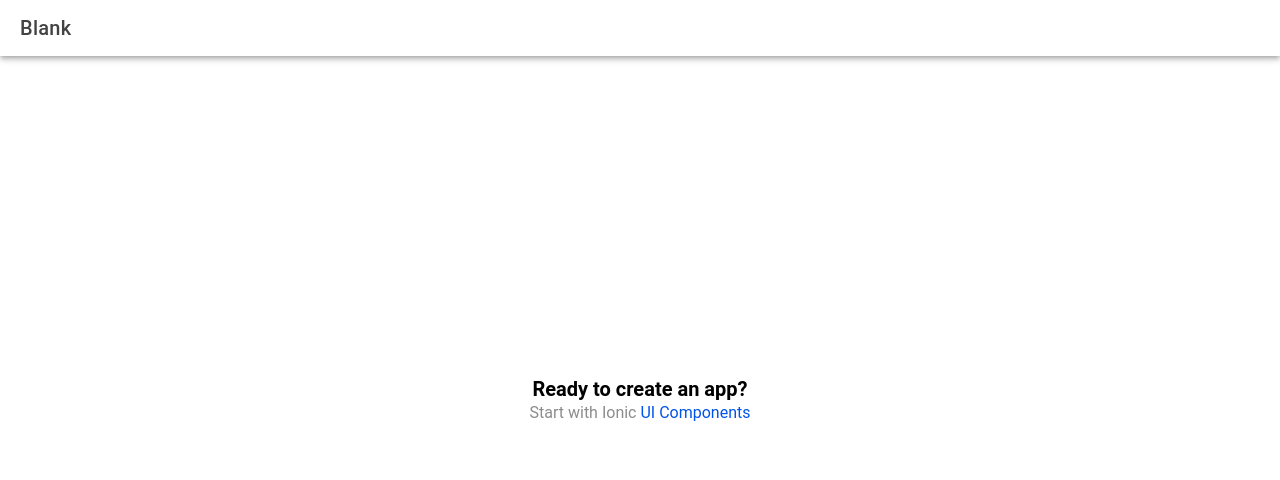
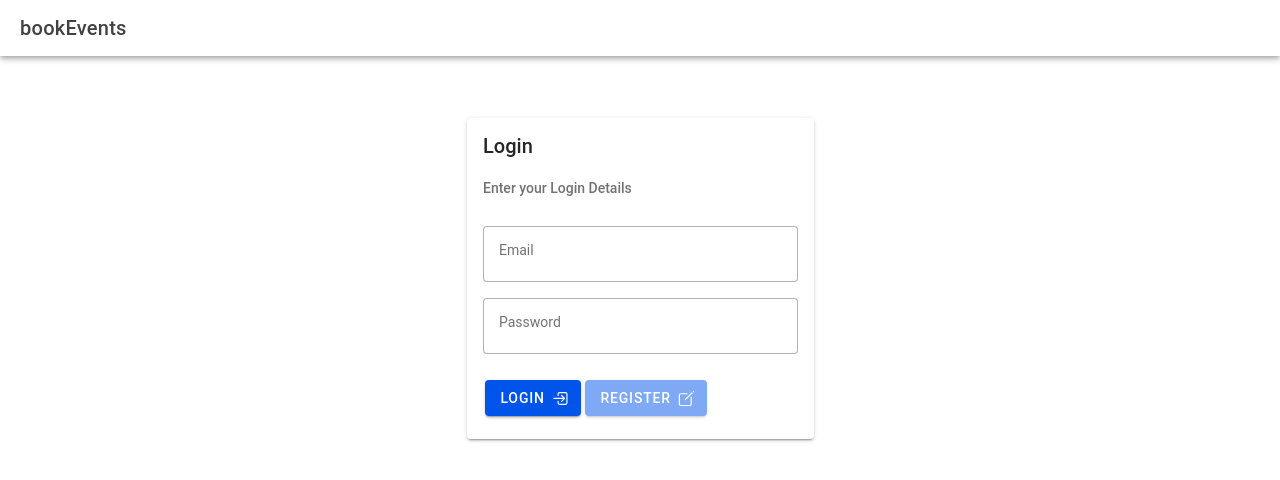
Before and after one commit to jonnywb/bookEvents, a React (Vite) app: page / in a window 1280 px wide. Before the commit this address led to /home. Shown: the top 480 px of the page. Built offline with nearby package versions, Linux system fonts and the light colour scheme.

Commit message:
add a login, event and account page as well as basic navigation

```diff
--- a/src/App.tsx
+++ b/src/App.tsx
@@ -1,23 +1,36 @@
-import { Redirect, Route } from 'react-router-dom';
-import { IonApp, IonRouterOutlet, setupIonicReact } from '@ionic/react';
-import { IonReactRouter } from '@ionic/react-router';
-import Home from './pages/Home';
+import { Redirect, Route } from "react-router-dom";
+import {
+  IonApp,
+  IonIcon,
+  IonLabel,
+  IonRouterOutlet,
+  IonTabBar,
+  IonTabButton,
+  IonTabs,
+  setupIonicReact,
+} from "@ionic/react";
+import { IonReactRouter } from "@ionic/react-router";
+import { home, personOutline } from "ionicons/icons";
+
+import Login from "./pages/Login";
+import Events from "./pages/Events";
+import Account from "./pages/Account";
 
 /* Core CSS required for Ionic components to work properly */
-import '@ionic/react/css/core.css';
+import "@ionic/react/css/core.css";
 
 /* Basic CSS for apps built with Ionic */
-import '@ionic/react/css/normalize.css';
-import '@ionic/react/css/structure.css';
-import '@ionic/react/css/typography.css';
+import "@ionic/react/css/normalize.css";
+import "@ionic/react/css/structure.css";
+import "@ionic/react/css/typography.css";
 
 /* Optional CSS utils that can be commented out */
-import '@ionic/react/css/padding.css';
-import '@ionic/react/css/float-elements.css';
-import '@ionic/react/css/text-alignment.css';
-import '@ionic/react/css/text-transformation.css';
-import '@ionic/react/css/flex-utils.css';
-import '@ionic/react/css/display.css';
+import "@ionic/react/css/padding.css";
+import "@ionic/react/css/float-elements.css";
+import "@ionic/react/css/text-alignment.css";
+import "@ionic/react/css/text-transformation.css";
+import "@ionic/react/css/flex-utils.css";
+import "@ionic/react/css/display.css";
 
 /**
  * Ionic Dark Mode
@@ -28,26 +41,52 @@ import '@ionic/react/css/display.css';
 
 /* import '@ionic/react/css/palettes/dark.always.css'; */
 /* import '@ionic/react/css/palettes/dark.class.css'; */
-import '@ionic/react/css/palettes/dark.system.css';
+import "@ionic/react/css/palettes/dark.system.css";
 
 /* Theme variables */
-import './theme/variables.css';
+import "./theme/variables.css";
+import { useState } from "react";
 
 setupIonicReact();
 
-const App: React.FC = () => (
-  <IonApp>
-    <IonReactRouter>
-      <IonRouterOutlet>
-        <Route exact path="/home">
-          <Home />
-        </Route>
-        <Route exact path="/">
-          <Redirect to="/home" />
-        </Route>
-      </IonRouterOutlet>
-    </IonReactRouter>
-  </IonApp>
-);
+const App: React.FC = () => {
+  const [loggedIn, setLoggedIn] = useState<boolean>(false);
+
+  if (!loggedIn) {
+    return (
+      <IonApp>
+        <IonReactRouter>
+          <Route path="/" render={() => <Login setLoggedIn={setLoggedIn} />} exact={true} />
+        </IonReactRouter>
+      </IonApp>
+    );
+  } else {
+    return (
+      <IonApp>
+        <IonReactRouter>
+          <IonTabs>
+            <IonRouterOutlet>
+              <Redirect exact path="/" to="/events" />
+
+              <Route path="/events" render={() => <Events />} exact={true} />
+              <Route path="/account" render={() => <Account setLoggedIn={setLoggedIn} />} exact={true} />
+            </IonRouterOutlet>
+
+            <IonTabBar slot="bottom">
+              <IonTabButton tab="events" href="/events">
+                <IonIcon icon={home} />
+                <IonLabel>Events</IonLabel>
+              </IonTabButton>
+              <IonTabButton tab="account" href="/account">
+                <IonIcon icon={personOutline} />
+                <IonLabel>Account</IonLabel>
+              </IonTabButton>
+            </IonTabBar>
+          </IonTabs>
+        </IonReactRouter>
+      </IonApp>
+    );
+  }
+};
 
 export default App;
--- a/src/components/ExploreContainer.css
+++ /dev/null
@@ -1,24 +0,0 @@
-#container {
-  text-align: center;
-  position: absolute;
-  left: 0;
-  right: 0;
-  top: 50%;
-  transform: translateY(-50%);
-}
-
-#container strong {
-  font-size: 20px;
-  line-height: 26px;
-}
-
-#container p {
-  font-size: 16px;
-  line-height: 22px;
-  color: #8c8c8c;
-  margin: 0;
-}
-
-#container a {
-  text-decoration: none;
-}
--- a/src/components/ExploreContainer.tsx
+++ /dev/null
@@ -1,14 +0,0 @@
-import './ExploreContainer.css';
-
-interface ContainerProps { }
-
-const ExploreContainer: React.FC<ContainerProps> = () => {
-  return (
-    <div id="container">
-      <strong>Ready to create an app?</strong>
-      <p>Start with Ionic <a target="_blank" rel="noopener noreferrer" href="https://ionicframework.com/docs/components">UI Components</a></p>
-    </div>
-  );
-};
-
-export default ExploreContainer;
--- a/src/main.tsx
+++ b/src/main.tsx
@@ -1,11 +1,11 @@
-import React from 'react';
-import { createRoot } from 'react-dom/client';
-import App from './App';
+import React from "react";
+import { createRoot } from "react-dom/client";
+import App from "./App";
 
-const container = document.getElementById('root');
+const container = document.getElementById("root");
 const root = createRoot(container!);
 root.render(
-  <React.StrictMode>
-    <App />
-  </React.StrictMode>
+  // <React.StrictMode>
+  <App />
+  // </React.StrictMode>
 );
--- /dev/null
+++ b/src/pages/Account.tsx
@@ -0,0 +1,32 @@
+import { IonButton, IonContent, IonHeader, IonPage, IonTitle, IonToolbar, useIonRouter } from "@ionic/react";
+import React, { Dispatch, SetStateAction } from "react";
+
+interface accountProps {
+  setLoggedIn: Dispatch<SetStateAction<boolean>>;
+}
+
+const Account: React.FC<accountProps> = ({ setLoggedIn }) => {
+  const history = useIonRouter();
+
+  return (
+    <IonPage>
+      <IonHeader>
+        <IonToolbar>
+          <IonTitle>Account</IonTitle>
+        </IonToolbar>
+      </IonHeader>
+      <IonContent className="ion-padding">
+        <IonButton
+          onClick={() => {
+            setLoggedIn(false);
+            history.push("/", "root");
+          }}
+        >
+          Log Out
+        </IonButton>
+      </IonContent>
+    </IonPage>
+  );
+};
+
+export default Account;
--- /dev/null
+++ b/src/pages/Events.tsx
@@ -0,0 +1,28 @@
+import { IonCard, IonContent, IonHeader, IonList, IonPage, IonTitle, IonToolbar } from "@ionic/react";
+
+const Events: React.FC = () => {
+  return (
+    <IonPage>
+      <IonHeader>
+        <IonToolbar>
+          <IonTitle>Events</IonTitle>
+        </IonToolbar>
+      </IonHeader>
+      <IonContent fullscreen>
+        <IonHeader collapse="condense">
+          <IonToolbar>
+            <IonTitle size="large">Events</IonTitle>
+          </IonToolbar>
+          <IonList>
+            <IonCard>Event 1</IonCard>
+            <IonCard>Event 2</IonCard>
+            <IonCard>Event 3</IonCard>
+            <IonCard>Event 4</IonCard>
+          </IonList>
+        </IonHeader>
+      </IonContent>
+    </IonPage>
+  );
+};
+
+export default Events;
--- a/src/pages/Home.tsx
+++ /dev/null
@@ -1,25 +0,0 @@
-import { IonContent, IonHeader, IonPage, IonTitle, IonToolbar } from '@ionic/react';
-import ExploreContainer from '../components/ExploreContainer';
-import './Home.css';
-
-const Home: React.FC = () => {
-  return (
-    <IonPage>
-      <IonHeader>
-        <IonToolbar>
-          <IonTitle>Blank</IonTitle>
-        </IonToolbar>
-      </IonHeader>
-      <IonContent fullscreen>
-        <IonHeader collapse="condense">
-          <IonToolbar>
-            <IonTitle size="large">Blank</IonTitle>
-          </IonToolbar>
-        </IonHeader>
-        <ExploreContainer />
-      </IonContent>
-    </IonPage>
-  );
-};
-
-export default Home;
--- /dev/null
+++ b/src/pages/Login.tsx
@@ -0,0 +1,101 @@
+import {
+  IonButton,
+  IonCard,
+  IonCardContent,
+  IonCardHeader,
+  IonCardSubtitle,
+  IonCardTitle,
+  IonCol,
+  IonContent,
+  IonGrid,
+  IonHeader,
+  IonIcon,
+  IonInput,
+  IonPage,
+  IonRow,
+  IonTitle,
+  IonToolbar,
+} from "@ionic/react";
+import { createOutline, logInOutline } from "ionicons/icons";
+import React, { Dispatch, SetStateAction } from "react";
+
+interface homeProps {
+  setLoggedIn: Dispatch<SetStateAction<boolean>>;
+}
+
+const Login: React.FC<homeProps> = ({ setLoggedIn }) => {
+  const doLogin = (e: React.FormEvent<HTMLFormElement>) => {
+    e.preventDefault();
+    setLoggedIn(true);
+  };
+
+  return (
+    <IonPage>
+      <IonHeader>
+        <IonToolbar>
+          <IonTitle>bookEvents</IonTitle>
+        </IonToolbar>
+      </IonHeader>
+      <IonContent scrollY={false}>
+        <IonGrid fixed>
+          <IonRow className="ion-justify-content-center">
+            <IonCol size="12" sizeMd="8" sizeLg="6" sizeXl="4">
+              <div className="ion-text-center ion-padding">{/* Logo to be added here */}</div>
+            </IonCol>
+          </IonRow>
+
+          <IonRow className="ion-justify-content-center">
+            <IonCol size="12" sizeMd="8" sizeLg="6" sizeXl="4">
+              <IonCard>
+                <IonCardHeader>
+                  {/* Logo to be added here */}
+                  <IonCardTitle>Login</IonCardTitle>
+                  <IonCardSubtitle className="ion-margin-none">
+                    <p>Enter your Login Details</p>
+                  </IonCardSubtitle>
+                </IonCardHeader>
+                <IonCardContent>
+                  <form onSubmit={doLogin}>
+                    <IonInput
+                      mode="md"
+                      label="Email"
+                      type="email"
+                      placeholder="email@provider.com"
+                      labelPlacement="floating"
+                      fill="outline"
+                      clearInput
+                    ></IonInput>
+                    <IonInput
+                      className="ion-margin-top"
+                      mode="md"
+                      label="Password"
+                      type="password"
+                      placeholder="Password"
+                      labelPlacement="floating"
+                      fill="outline"
+                      clearInput
+                    ></IonInput>
+
+                    <IonToolbar color="none" className="ion-margin-top">
+                      <IonButton type="submit">
+                        <IonIcon slot="end" icon={logInOutline} />
+                        Login
+                      </IonButton>
+
+                      <IonButton disabled>
+                        <IonIcon slot="end" icon={createOutline} />
+                        Register
+                      </IonButton>
+                    </IonToolbar>
+                  </form>
+                </IonCardContent>
+              </IonCard>
+            </IonCol>
+          </IonRow>
+        </IonGrid>
+      </IonContent>
+    </IonPage>
+  );
+};
+
+export default Login;
```
Also changed, not shown: capacitor.config.ts (+4 -4 lines), ionic.config.json (+4 -3 lines), src/pages/Home.css (deleted), 5 other files (tests, documents, lock files or other folders).
